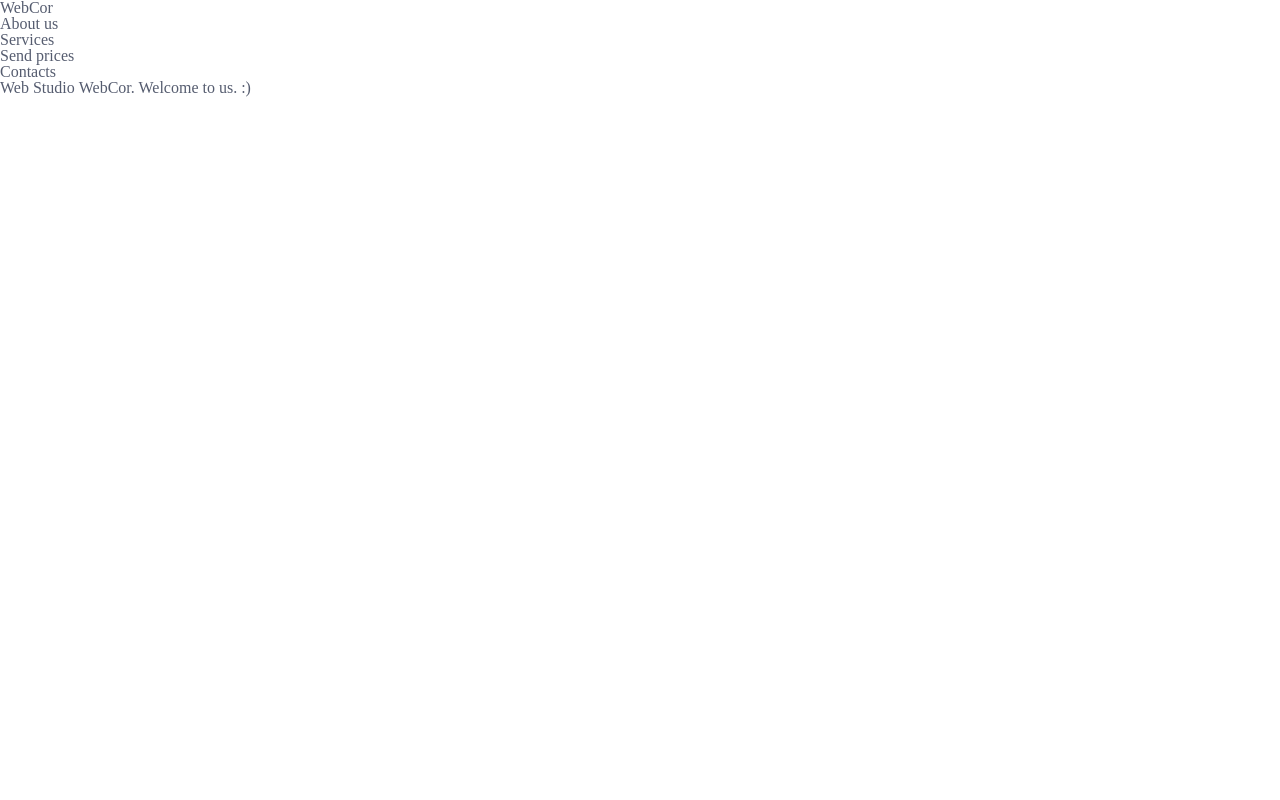
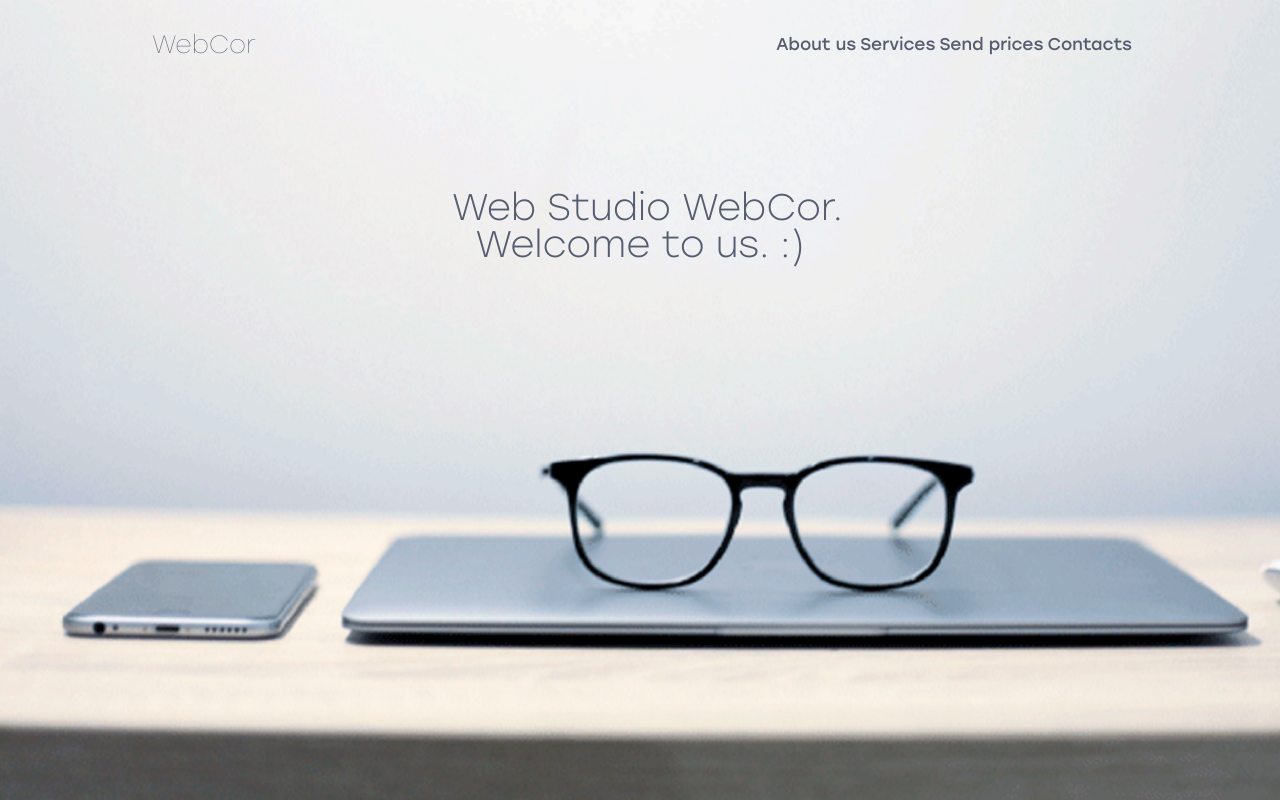
Before and after one commit to Wadimx199789/HomeWork, a plain HTML site: page Apple/index.html in a window 1280 px wide. Drawn offline with nearby package versions, Linux system fonts and the light colour scheme.

Commit message:
feat: add styles for header

```diff
--- a/Apple/style.css
+++ b/Apple/style.css
@@ -1,7 +1,66 @@
-*{
-    color:#555c6f;
+.wrapper{
+    width:100vw;
+    height:100vh;
+    background:url('images/1.png');
+    background-size:cover;
 }
-a{
+.head{
 
-    text-decoration:none;
+    display:flex;
+    justify-content: space-between;
 }
+.navbar {
+    width:504px;
+    margin-top:36px;
+}
+.navbar ul{
+    width:356px;
+    display:flex;
+    justify-content: space-between;
+
+
+}
+.navbar ul li a{
+    font-size: 17px;
+    color: #555c6f;
+    font-family: "Stolzl";
+    text-decoration: none;
+
+    font-weight: 400;
+}
+
+.logo{
+    font-size: 25px;
+    color: #555c6f;
+    font-family: "Stolzl";
+    margin-top:32px;
+    margin-left:152px;
+    font-weight: 200;
+}
+.intro{
+    margin-top: 132px;
+}
+
+.container{
+    margin-top:132px;
+    margin:0 auto;
+}
+.intro__inner{
+    width:100%;
+    max-width: 376px;
+   display:block;
+    align-items: center;
+    justify-content: center;
+    margin:0 auto;
+
+}
+.intro__title{
+    font-size: 37px;
+    color: #555c6f;
+    font-weight: 300;
+    font-family: "Stolzl";
+   text-align: center;
+    display:block;
+
+
+}
```
